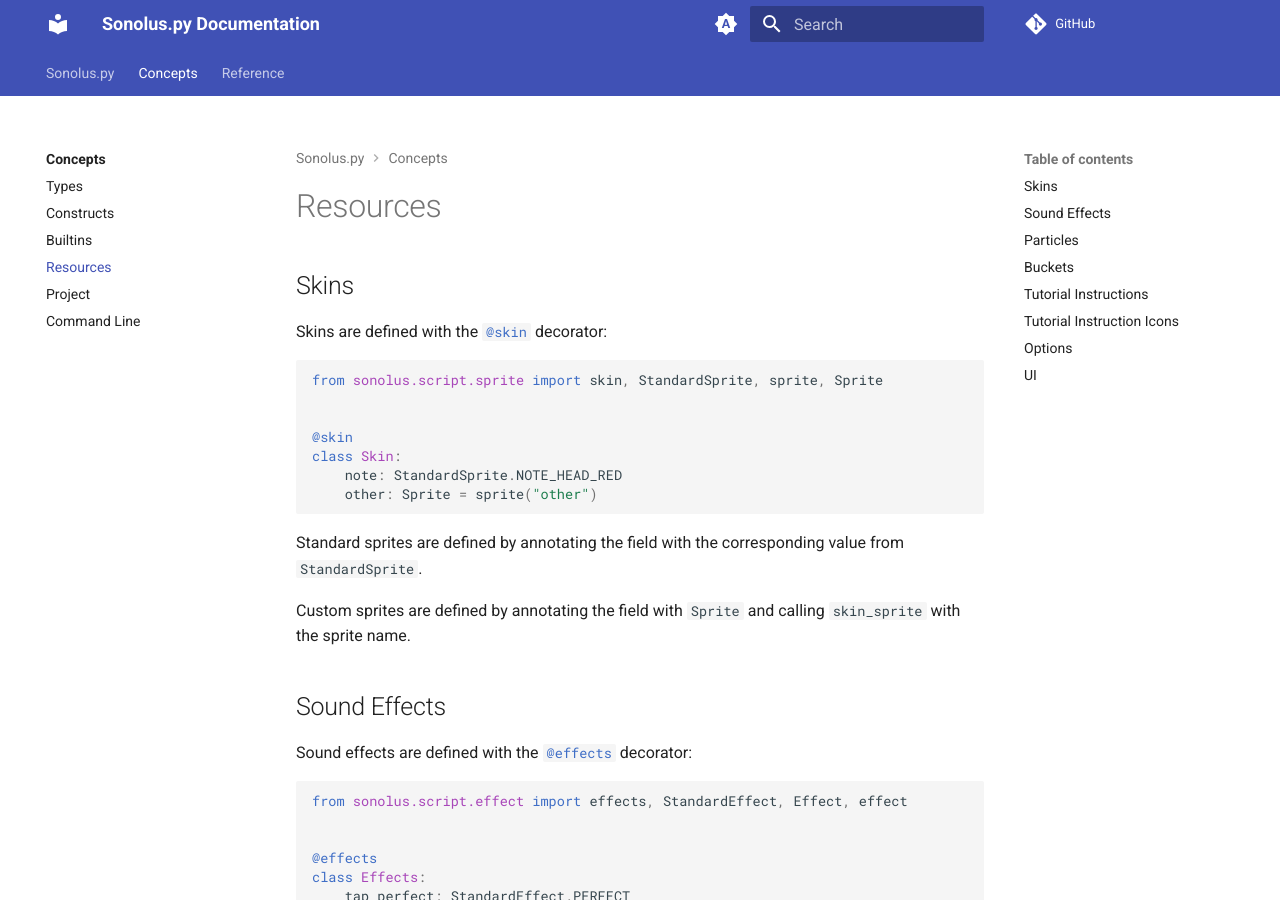
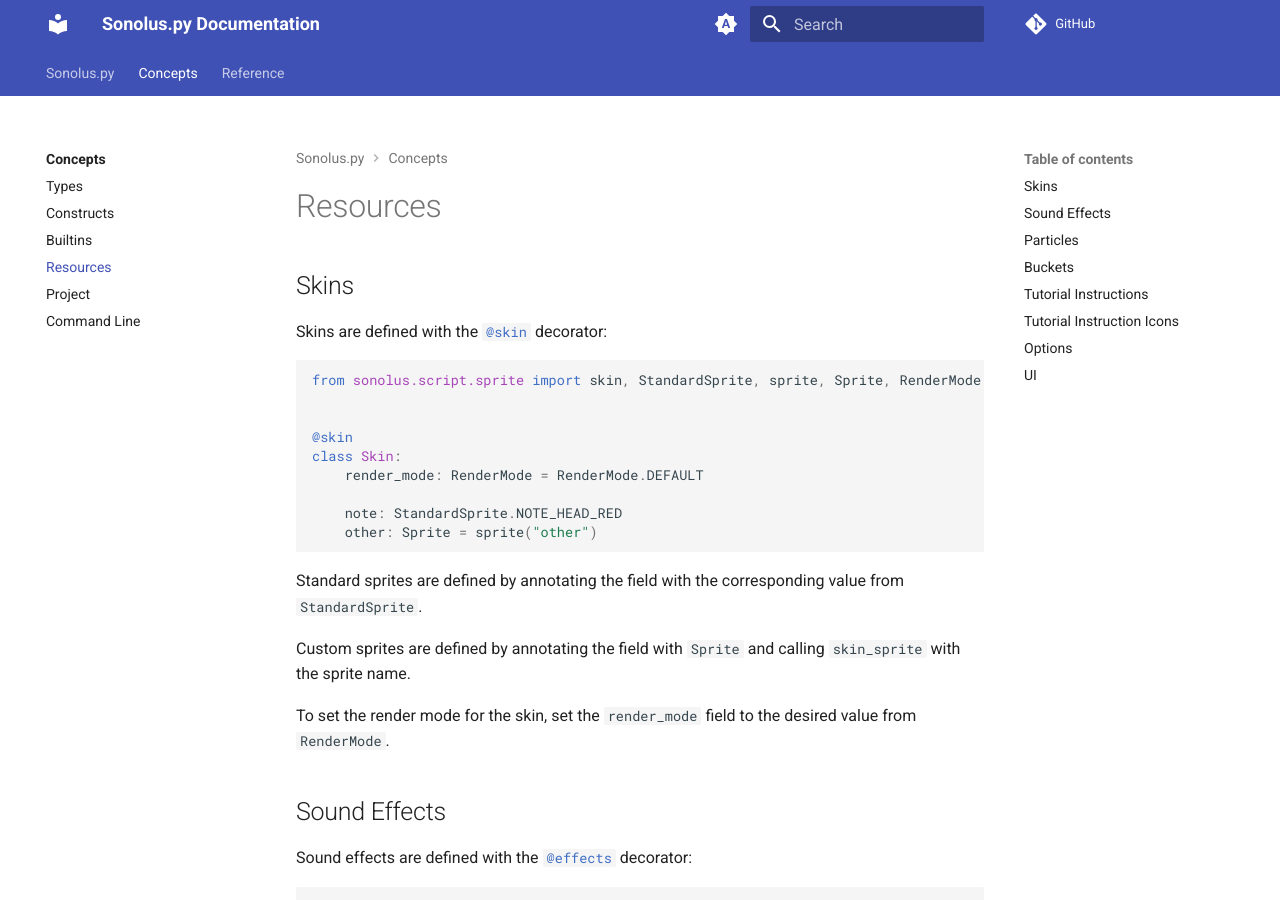
Before and after one commit to qwewqa/sonolus.py, an MkDocs documentation site: the page built from docs/concepts/resources.md, in a window 1280 px wide and 900 px high. Built offline with MkDocs 1.6.1 and Material for MkDocs 9.7.7, drawn with Linux system fonts in a browser that asks for light colours; comment, search, counter and statistics services are not loaded.

Commit message:
Add render mode to docs

````diff
--- a/docs/concepts/resources.md
+++ b/docs/concepts/resources.md
@@ -4,11 +4,13 @@
 Skins are defined with the `@skin` decorator:
 
 ```python
-from sonolus.script.sprite import skin, StandardSprite, sprite, Sprite
+from sonolus.script.sprite import skin, StandardSprite, sprite, Sprite, RenderMode
 
 
 @skin
 class Skin:
+    render_mode: RenderMode = RenderMode.DEFAULT
+
     note: StandardSprite.NOTE_HEAD_RED
     other: Sprite = sprite("other")
 ```
@@ -16,6 +18,8 @@
 Standard sprites are defined by annotating the field with the corresponding value from `StandardSprite`.
 
 Custom sprites are defined by annotating the field with `Sprite` and calling `skin_sprite` with the sprite name.
+
+To set the render mode for the skin, set the `render_mode` field to the desired value from `RenderMode`.
 
 ## Sound Effects
 Sound effects are defined with the `@effects` decorator:
````
